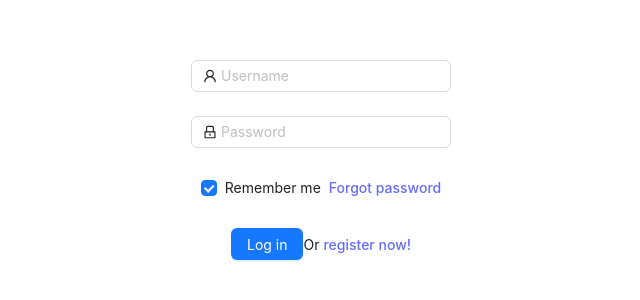
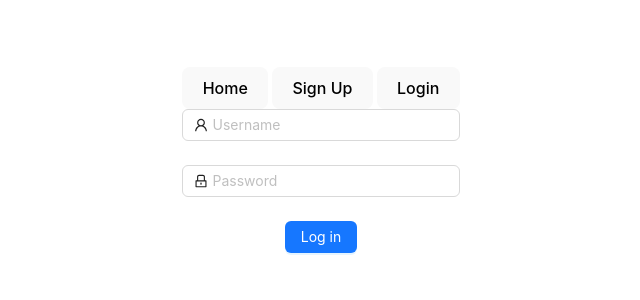
Before and after one commit to DIvanoski547/Grooveix-client, a React (Vite) app: page /login in a window 1280 px wide. Shown: the part 228-528 px from the top of the page, without its empty margins (319-959 px from the left). Built offline with nearby package versions, Linux system fonts and the light colour scheme.

Commit message:
checkbox deleted, navbar created and added

```diff
--- a/src/App.jsx
+++ b/src/App.jsx
@@ -2,11 +2,14 @@ import "./App.css";
 import { Routes, Route } from "react-router-dom";
 import LoginPage from "./pages/auth/LoginPage";
 import SignupPage from "./pages/auth/SignupPage";
+import Navbar from "./components/Navbar";
 
 
 function App() {
   return (
     <div>
+      <Navbar />
+
       <Routes>
         <Route exact path="/login" element={<LoginPage />} />
         <Route exact path="/signup" element={<SignupPage />} />
--- a/src/components/Navbar.jsx
+++ b/src/components/Navbar.jsx
@@ -0,0 +1,28 @@
+import { Link } from "react-router-dom";
+import { useContext } from "react";
+import { AuthContext } from "../context/auth.context";
+
+function Navbar() {
+  const { isLoggedIn } = useContext(AuthContext);
+  return (
+    <nav>
+      <Link to="/">
+        <button>Home</button>
+      </Link>
+      {!isLoggedIn && (
+        <>
+          <Link to="/signup">
+            {" "}
+            <button>Sign Up</button>{" "}
+          </Link>
+          <Link to="/login">
+            {" "}
+            <button>Login</button>{" "}
+          </Link>
+        </>
+      )}
+    </nav>
+  );
+}
+
+export default Navbar;
--- a/src/pages/auth/LoginPage.jsx
+++ b/src/pages/auth/LoginPage.jsx
@@ -1,10 +1,10 @@
-import React from 'react';
-import { LockOutlined, UserOutlined } from '@ant-design/icons';
-import { Button, Checkbox, Form, Input } from 'antd';
+import React from "react";
+import { LockOutlined, UserOutlined } from "@ant-design/icons";
+import { Button, Checkbox, Form, Input } from "antd";
 
 const LoginPage = () => {
   const onFinish = (values) => {
-    console.log('Received values of form: ', values);
+    console.log("Received values of form: ", values);
   };
   return (
     <Form
@@ -20,18 +20,21 @@ const LoginPage = () => {
         rules={[
           {
             required: true,
-            message: 'Please input your Username!',
+            message: "Please input your Username!",
           },
         ]}
       >
-        <Input prefix={<UserOutlined className="site-form-item-icon" />} placeholder="Username" />
+        <Input
+          prefix={<UserOutlined className="site-form-item-icon" />}
+          placeholder="Username"
+        />
       </Form.Item>
       <Form.Item
         name="password"
         rules={[
           {
             required: true,
-            message: 'Please input your Password!',
+            message: "Please input your Password!",
           },
         ]}
       >
@@ -42,20 +45,9 @@ const LoginPage = () => {
         />
       </Form.Item>
       <Form.Item>
-        <Form.Item name="remember" valuePropName="checked" noStyle>
-          <Checkbox>Remember me</Checkbox>
-        </Form.Item>
-
-        <a className="login-form-forgot" href="">
-          Forgot password
-        </a>
-      </Form.Item>
-
-      <Form.Item>
         <Button type="primary" htmlType="submit" className="login-form-button">
           Log in
         </Button>
-        Or <a href="">register now!</a>
       </Form.Item>
     </Form>
   );
```
